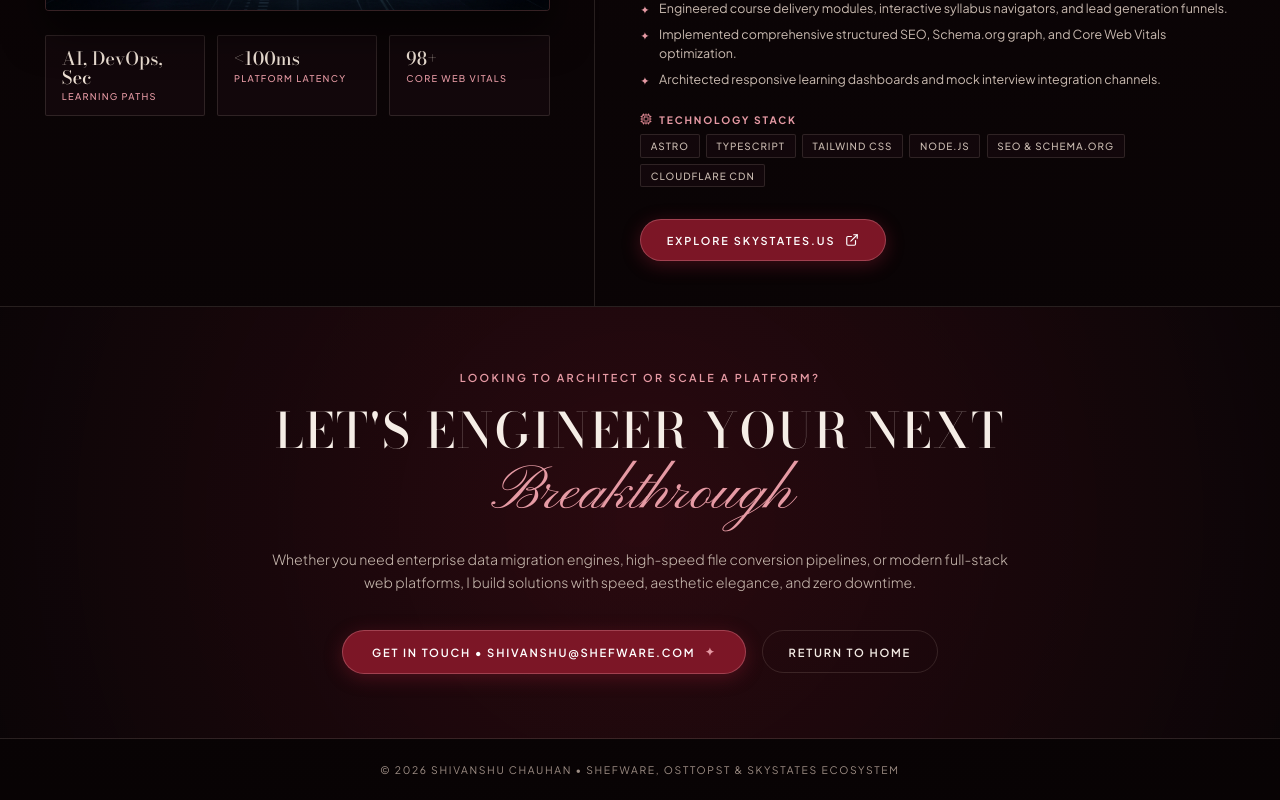
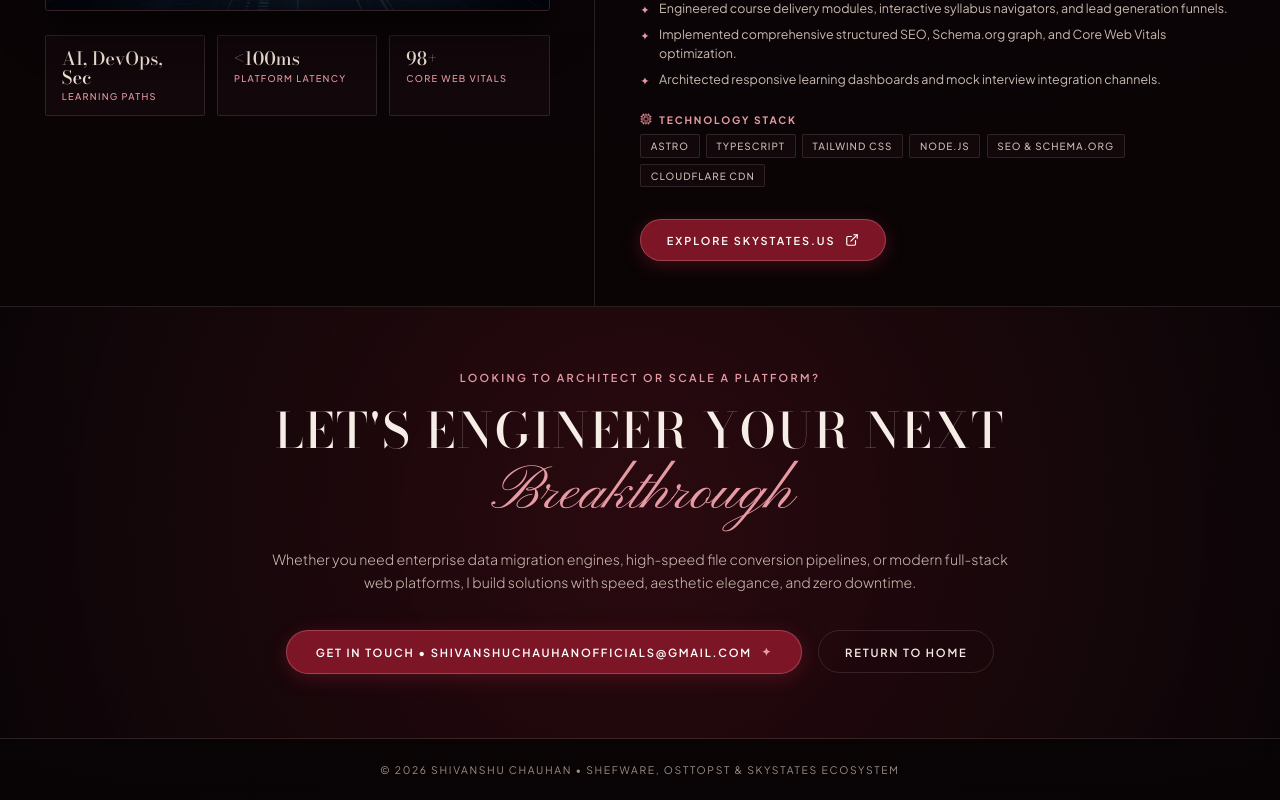
Before and after one commit to shivanshuofficials/portfolio, a Next.js app: page /domains in a window 1280 px wide. Shown: the part 2517-3317 px from the top of the page. Built offline with nearby package versions, Linux system fonts and the light colour scheme; a web font is replaced by a local one.

Commit message:
email fix

```diff
--- a/src/app/domains/page.tsx
+++ b/src/app/domains/page.tsx
@@ -250,11 +250,12 @@ export default function DomainsPage() {
             Whether you need enterprise data migration engines, high-speed file conversion pipelines, or modern full-stack web platforms, I build solutions with speed, aesthetic elegance, and zero downtime.
           </p>
           <div className={styles.calloutButtons}>
-            <a href="mailto:shivanshu@shefware.com" className={styles.primaryPillBtn}>
-              <span>GET IN TOUCH &bull; SHIVANSHU@SHEFWARE.COM</span>
+            <a href="mailto:shivanshuchauhanofficials@gmail.com" className={styles.primaryPillBtn}>
+              <span>GET IN TOUCH &bull; SHIVANSHUCHAUHANOFFICIALS@GMAIL.COM</span>
               <span className={styles.pillStar}>✦</span>
             </a>
             <Link href="/" className={styles.secondaryPillBtn}>
+
               <span>RETURN TO HOME</span>
             </Link>
           </div>
--- a/src/app/layout.tsx
+++ b/src/app/layout.tsx
@@ -151,7 +151,8 @@ export default function RootLayout({
           "Software Engineer and Full Stack Developer skilled in Full Stack Web Development, DevOps, Java, .NET, React Native, and UI/UX design with professional experience engineering enterprise cloud migration platforms at Shefware (shefware.com).",
         url: "https://shivanshuchauhan.com",
         image: "https://shivanshuchauhan.com/images/coder-hero.jpg",
-        email: "shivanshu@shefware.com",
+        email: "shivanshuchauhanofficials@gmail.com",
+
         nationality: {
           "@type": "Country",
           name: "India",
@@ -304,7 +305,8 @@ export default function RootLayout({
             name: "Is Shivanshu Chauhan available for hire, freelance, or remote contracts?",
             acceptedAnswer: {
               "@type": "Answer",
-              text: "Shivanshu is open to full-time software engineering roles, enterprise cloud migration consulting, and high-impact contracts globally. You can initiate contact directly via email at shivanshu@shefware.com or use the on-page contact modal.",
+              text: "Shivanshu is open to full-time software engineering roles, enterprise cloud migration consulting, and high-impact contracts globally. You can initiate contact directly via email at shivanshuchauhanofficials@gmail.com or use the on-page contact modal.",
+
             },
           },
           {
--- a/src/app/page.tsx
+++ b/src/app/page.tsx
@@ -49,10 +49,11 @@ export default function Home() {
   }, []);
 
   const handleCopyEmail = () => {
-    navigator.clipboard.writeText("shivanshu@shefware.com");
+    navigator.clipboard.writeText("shivanshuchauhanofficials@gmail.com");
     setCopiedEmail(true);
     setTimeout(() => setCopiedEmail(false), 2000);
   };
+
 
   const consoleTabs = {
     profile: [
@@ -727,8 +728,9 @@ export default function Home() {
               title="Click to copy email address"
             >
               <Mail className={styles.contactIcon} />
-              <span>{copiedEmail ? "COPIED TO CLIPBOARD!" : "SHIVANSHU@SHEFWARE.COM"}</span>
+              <span>{copiedEmail ? "COPIED TO CLIPBOARD!" : "SHIVANSHUCHAUHANOFFICIALS@GMAIL.COM"}</span>
             </button>
+
 
             <a
               href="https://shefware.com"
--- a/src/components/ContactModal.tsx
+++ b/src/components/ContactModal.tsx
@@ -201,7 +201,8 @@ export default function ContactModal({ isOpen, onClose }: ContactModalProps) {
               <div style={{ display: "flex", gap: "1.2rem", fontSize: "0.72rem", color: "var(--text-secondary)" }}>
                 <span style={{ display: "flex", alignItems: "center", gap: "0.4rem" }}>
                   <Mail size={12} color="#d8838e" />
-                  shivanshu@shefware.com
+                  shivanshuchauhanofficials@gmail.com
+
                 </span>
                 <span style={{ display: "flex", alignItems: "center", gap: "0.4rem" }}>
                   <MapPin size={12} color="#d8838e" />
--- a/src/data/portfolioData.ts
+++ b/src/data/portfolioData.ts
@@ -150,7 +150,8 @@ export const FAQ_ITEMS: FAQItem[] = [
     category: "Collaboration",
     question: "Is Shivanshu Chauhan available for hire, freelance, or remote contracts?",
     shortAnswer: "Yes, available worldwide for full-time engineering roles, high-impact contracts, and enterprise consulting.",
-    detailedAnswer: "Shivanshu is open to full-time software engineering roles, enterprise cloud migration consulting, and high-impact contracts globally. You can initiate contact directly via email at shivanshu@shefware.com or use the on-page contact modal."
+    detailedAnswer: "Shivanshu is open to full-time software engineering roles, enterprise cloud migration consulting, and high-impact contracts globally. You can initiate contact directly via email at shivanshuchauhanofficials@gmail.com or use the on-page contact modal."
+
   },
   {
     id: "faq-github",
```
Also changed, not shown: public/llms-full.txt, public/llms.txt.
